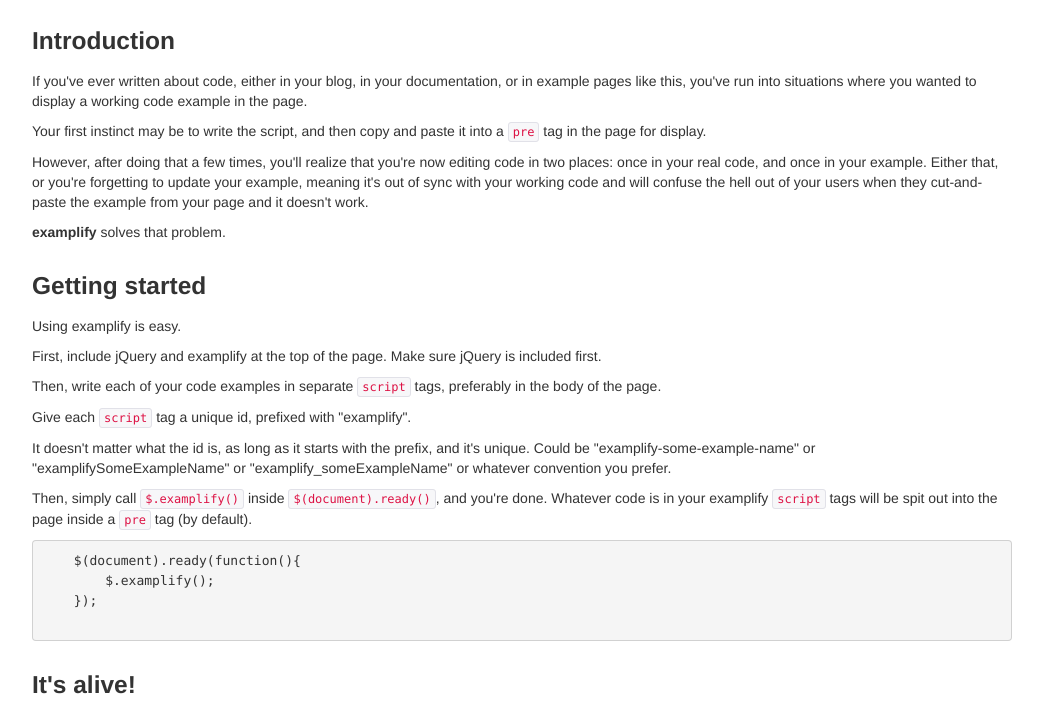
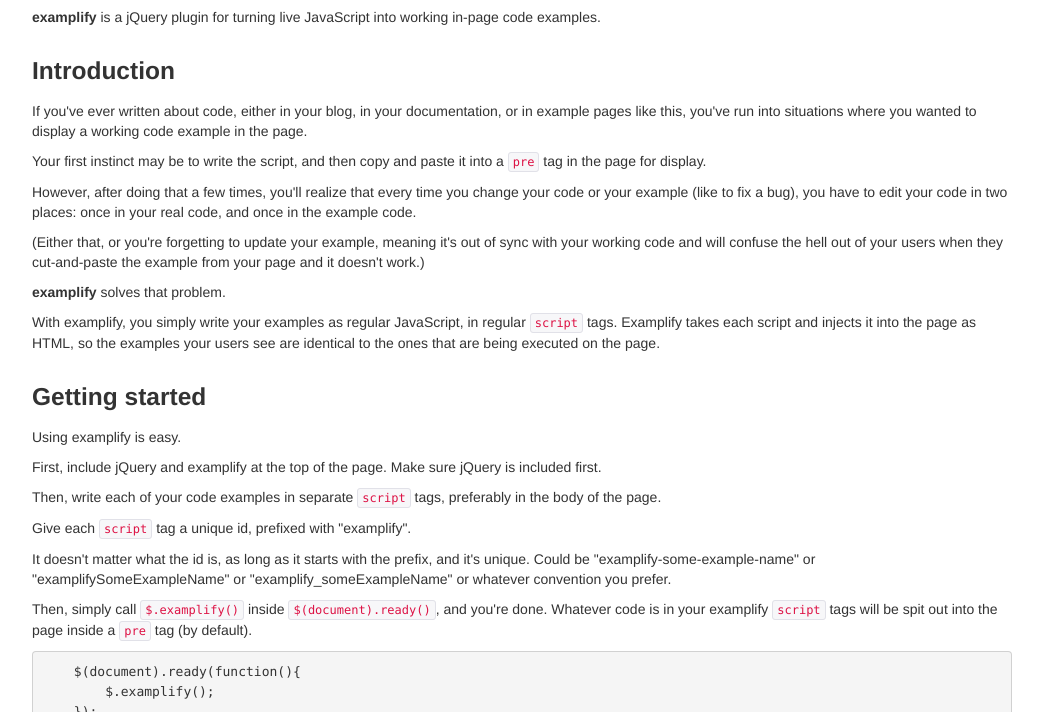
Before and after one commit to wmbenedetto/examplify, a plain HTML site: page examples/index.html in a window 1280 px wide. Shown: the part 67-779 px from the top of the page, without its empty margins (118-1161 px from the left). Drawn offline with nearby package versions, Linux system fonts and the light colour scheme.

Commit message:
Minor text updates to example index.html

```diff
--- a/examples/index.html
+++ b/examples/index.html
@@ -60,6 +60,9 @@
     <h1>
         examplify
     </h1>
+    <p>
+        <strong>examplify</strong> is a jQuery plugin for turning live JavaScript into working in-page code examples.
+    </p>
     <h3>
         Introduction
     </h3>
@@ -72,13 +75,20 @@
         page for display.
     </p>
     <p>
-        However, after doing that a few times, you'll realize that you're now editing code in two places: once in your
-        real code, and once in your example. Either that, or you're forgetting to update your example, meaning it's out
-        of sync with your working code and will confuse the hell out of your users when they cut-and-paste the example from your
-        page and it doesn't work.
+       However, after doing that a few times, you'll realize that every time you change your code or your example (like
+       to fix a bug), you have to edit your code in two places: once in your real code, and once in the example code.
+    </p>
+    <p>
+        (Either that, or you're forgetting to update your example, meaning it's out of sync with your working code and
+        will confuse the hell out of your users when they cut-and-paste the example from your page and it doesn't work.)
     </p>
     <p>
         <strong>examplify</strong> solves that problem.
+    </p>
+    <p>
+        With examplify, you simply write your examples as regular JavaScript, in regular <code>script</code> tags. Examplify takes
+        each script and injects it into the page as HTML, so the examples your users see are identical to the ones that
+        are being executed on the page.
     </p>
     <h3>
         Getting started
@@ -110,7 +120,8 @@
     </script>
     <h3>It's alive!</h3>
     <p>
-        The best part about examplify is that all your code is live JavaScript, so it's fully executable as a code sample. For example:
+        The best part about examplify is that all your code is live JavaScript, so everything is fully executable as code
+        examples/demos in your page.
     </p>
     <script type="text/javascript" id="examplify-2">
     $(document).ready(function(){
```
